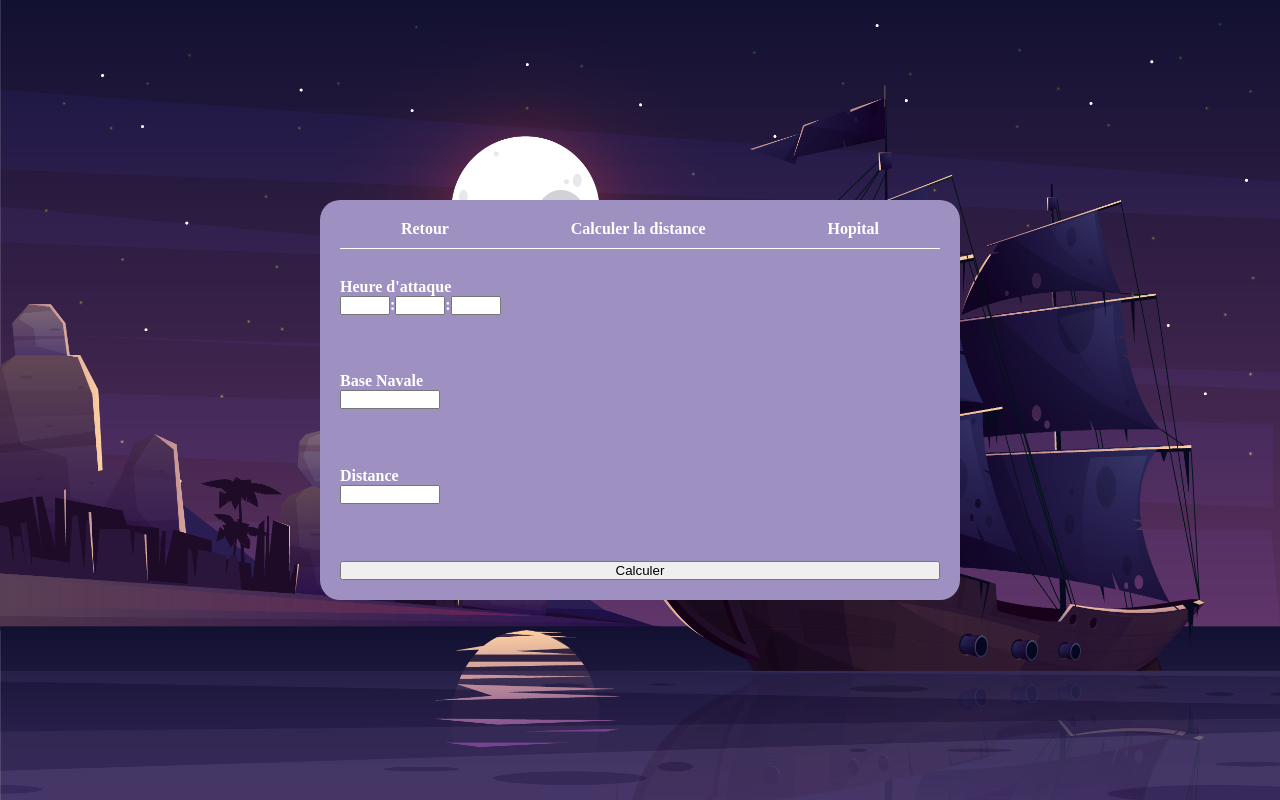
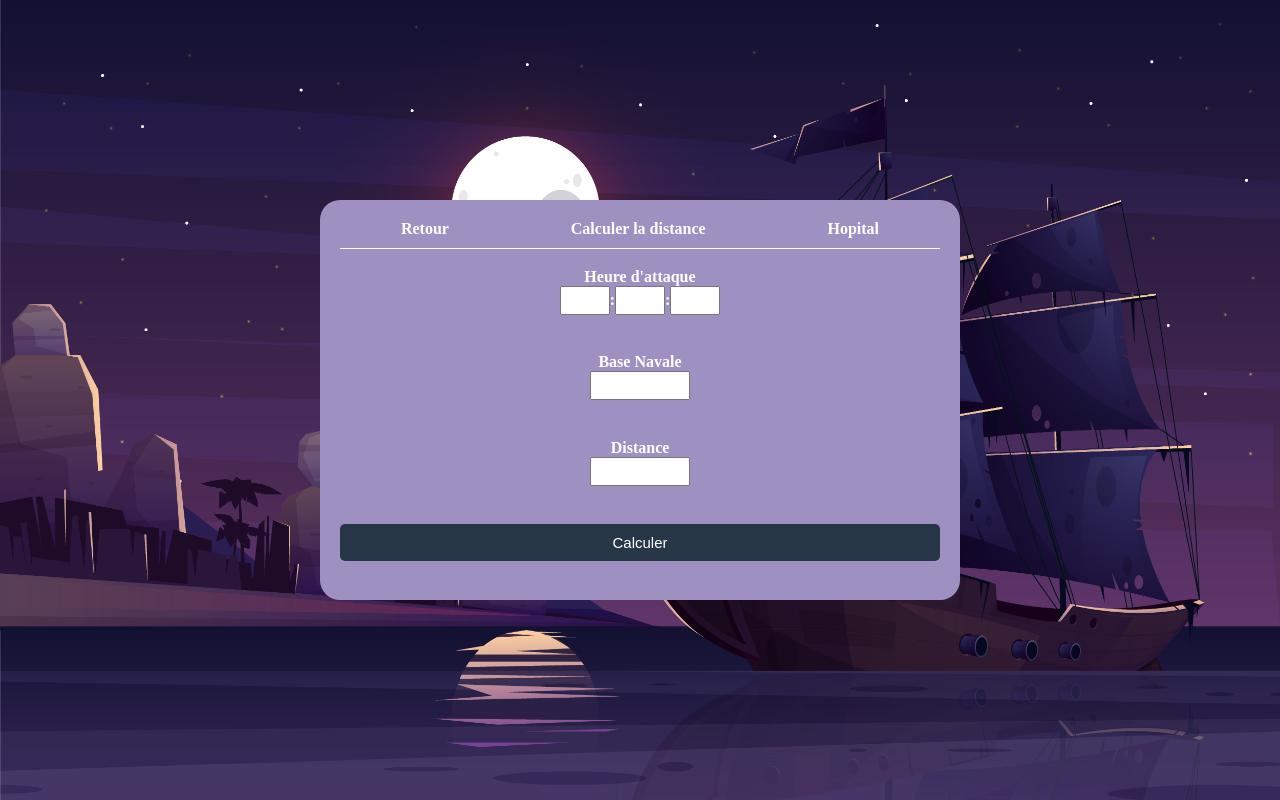
Before and after one commit to D-D-f/Application-de-calcul, a React (Vite) app: page / in a window 1280 px wide. Built offline with nearby package versions, Linux system fonts and the light colour scheme.

Commit message:
update retour

```diff
--- a/src/Pages/Accueil/Home.css
+++ b/src/Pages/Accueil/Home.css
@@ -6,6 +6,8 @@
   background-color: #9e91c1;
   border-radius: 20px;
   padding: 20px;
+  display: flex;
+  flex-direction: column;
 }
 
 .home form {
--- /dev/null
+++ b/src/Pages/Retour/Retour.css
@@ -0,0 +1,21 @@
+.form_retour {
+    display: flex;
+}
+
+
+.block_input {
+    display: flex;
+    flex-direction: column;
+    justify-content: center;
+    align-items: center;
+}
+
+.basenavale, .km {
+    padding: 5px;
+}
+
+
+.time {
+    padding: 5px;
+    width: 50px;
+}
--- a/src/Pages/Retour/Retour.jsx
+++ b/src/Pages/Retour/Retour.jsx
@@ -1,6 +1,7 @@
 import UseCalcule from "../../Hooks/Calcule.jsx";
 import {useForm} from "react-hook-form";
 import Heures from "../../Component/Heures.jsx";
+import "./Retour.css";
 
 const Retour = () => {
     const [setData, convertTime, times] = UseCalcule();
@@ -11,10 +12,10 @@ const Retour = () => {
         convertTime(data);
     };
     return (
-        <form onSubmit={handleSubmit(onSubmit)}>
+        <form className={"form_retour"} onSubmit={handleSubmit(onSubmit)}>
             <div className="block_input">
                 <label>Heure d'attaque</label>
-                <div>
+                <div className={"input_retour"}>
                     <input
                         {...register("heure")}
                         className="time"
@@ -60,7 +61,7 @@ const Retour = () => {
                 />
             </div>
             {times.length !== 0 && <Heures heures={times}/>}
-            <button type="submit">Calculer</button>
+            <button className={"button"} type="submit">Calculer</button>
         </form>
     )
 }
```
Also changed, not shown: src/App.css (line endings or trailing spaces).
